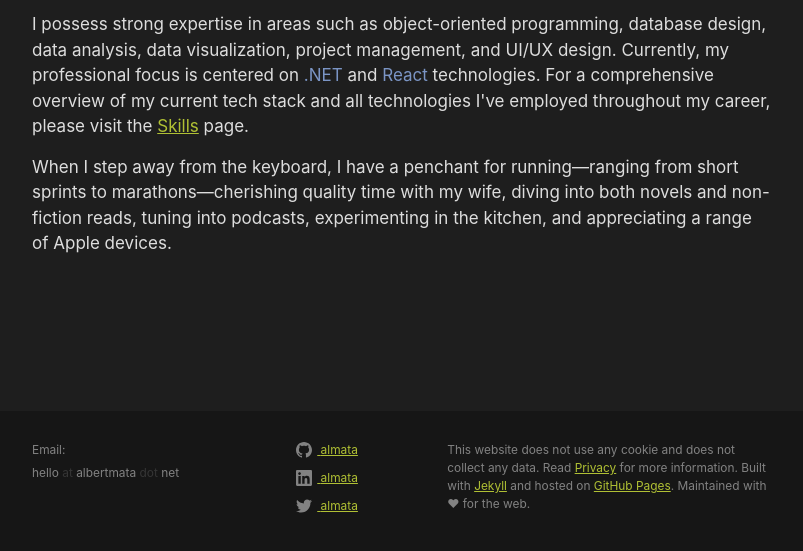
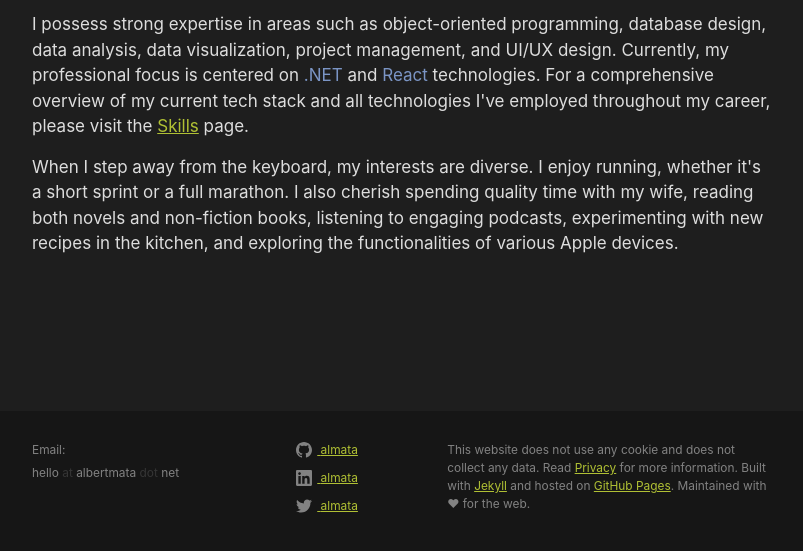
Before and after one commit to almata/almata.github.io, a plain HTML site: page index.html in a window 1280 px wide. Shown: the part 225-776 px from the top of the page, without its empty margins (238-1041 px from the left). Drawn offline with Linux system fonts and the light colour scheme.

Commit message:
Personal website updated

```diff
--- a/index.html
+++ b/index.html
@@ -50,9 +50,10 @@
           </p>
 
           <p>
-            When I step away from the keyboard, I have a penchant for running—ranging from short sprints to
-            marathons—cherishing quality time with my wife, diving into both novels and non-fiction reads, tuning into
-            podcasts, experimenting in the kitchen, and appreciating a range of Apple devices.
+            When I step away from the keyboard, my interests are diverse. I enjoy running, whether it's a short sprint
+            or a full marathon. I also cherish spending quality time with my wife, reading both novels and non-fiction
+            books, listening to engaging podcasts, experimenting with new recipes in the kitchen, and exploring the
+            functionalities of various Apple devices.
           </p>
         </div>
       </div>
```
